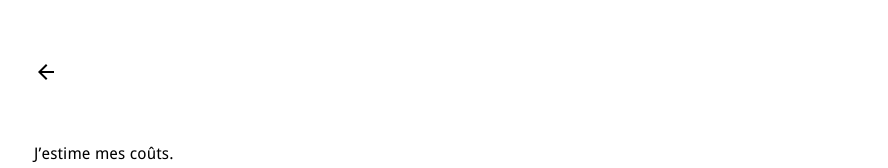
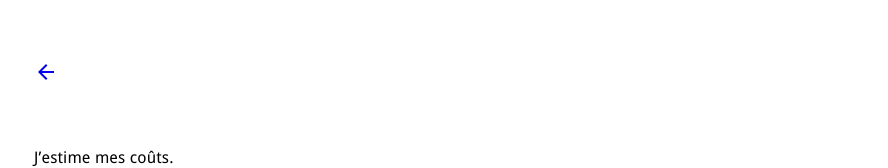
Before and after one commit to Opal-Organic-Market/Fresh-Market-Frontend, a React (Create React App) app: page /estimation2 in a window 1280 px wide. Shown: the top 168 px of the page, without its empty margins (158-1046 px from the left). Built offline with nearby package versions, Linux system fonts and the light colour scheme.

Commit message:
final pages

```diff
--- a/src/pages/estimation2.jsx
+++ b/src/pages/estimation2.jsx
@@ -103,7 +103,9 @@ export default function Estimation1() {
       {/* Add padding to the entire page */}
       <br></br>
       <br></br>
-      <ArrowBack />
+      <Link to="/estimation1">
+        <ArrowBack />
+      </Link>
       <br></br>
       <br></br>
       <br></br>
@@ -152,7 +154,7 @@ export default function Estimation1() {
           </Link>
         </div>
       </div>
-      <BottomNav/>
+      <BottomNav />
     </div>
   );
 }
--- a/src/pages/estimation3.jsx
+++ b/src/pages/estimation3.jsx
@@ -103,7 +103,9 @@ export default function Estimation1() {
       {/* Add padding to the entire page */}
       <br></br>
       <br></br>
-      <ArrowBack />
+      <Link to="/estimation2">
+        <ArrowBack />
+      </Link>
       <br></br>
       <br></br>
       <br></br>
@@ -152,7 +154,7 @@ export default function Estimation1() {
           </Link>
         </div>
       </div>
-      <BottomNav/>
+      <BottomNav />
     </div>
   );
 }
```
